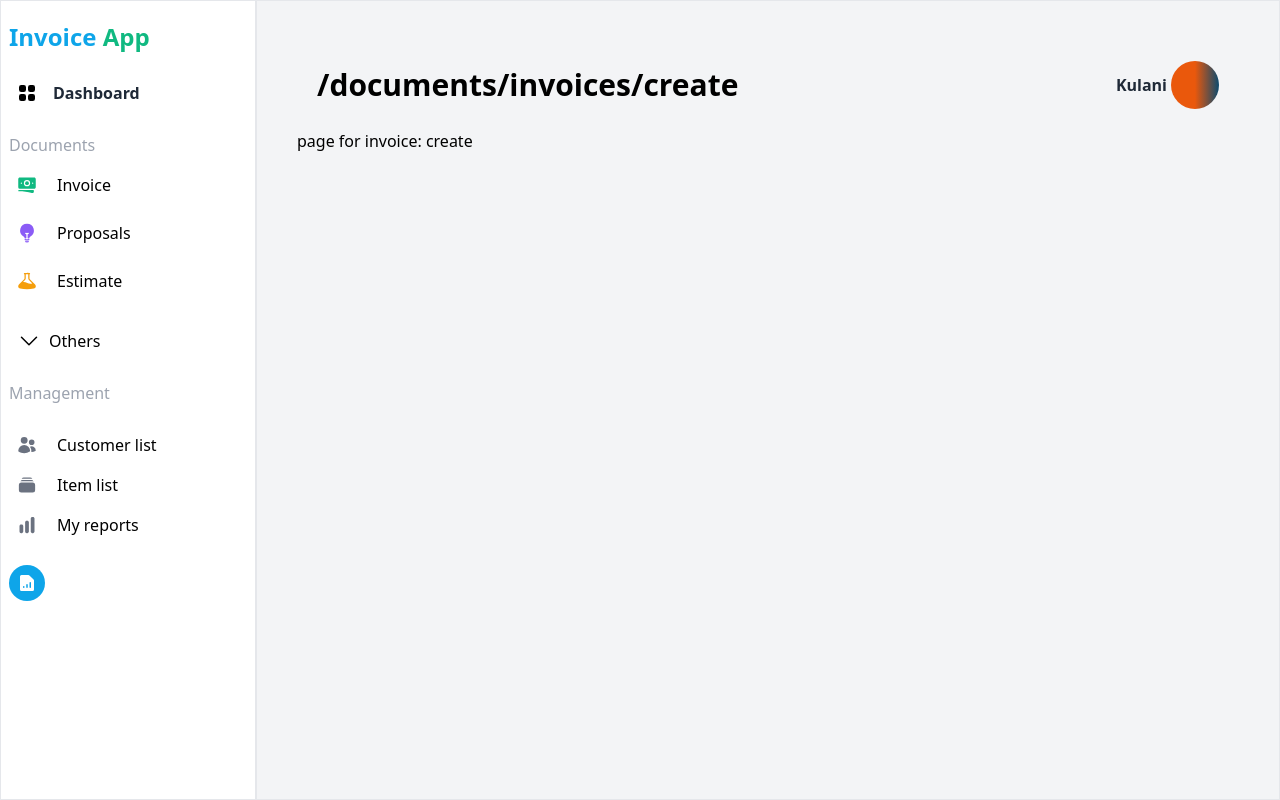
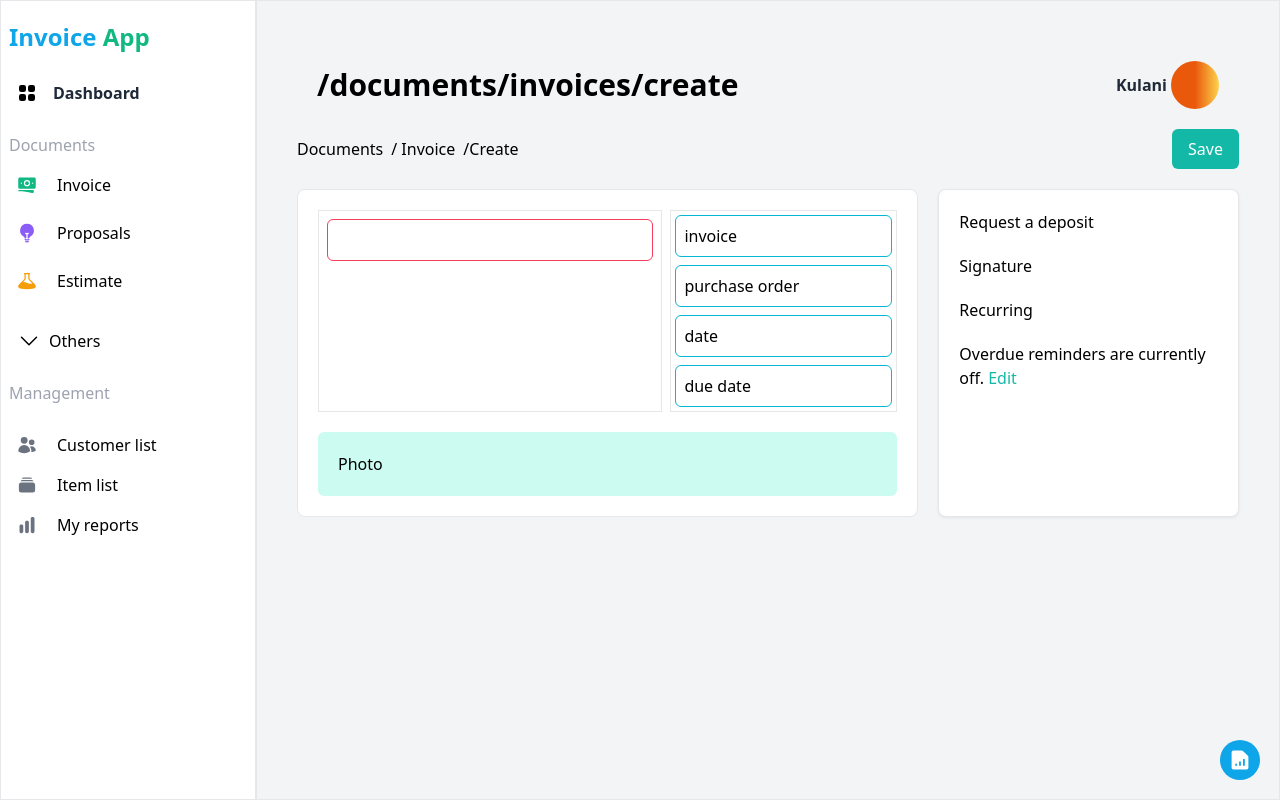
Before and after one commit to KulaniBaloyi/Invoice_app, a Next.js app: page /documents/invoices/create in a window 1280 px wide. Built offline with nearby package versions, Linux system fonts and the light colour scheme.

Commit message:
added invoice page

```diff
--- a/app/components/Header.js
+++ b/app/components/Header.js
@@ -41,7 +41,7 @@ const Header = () => {
 
         <h2 className='font-semibold text-gray-800'>Kulani</h2>
 
-    <div onClick={()=>setIsOpen(!isOpen)} className='cursor-pointer relative rounded-full aspect-square h-12 bg-gradient-to-r from via-orange-600 from-orange-600 to-sky-900'>
+    <div onClick={()=>setIsOpen(!isOpen)} className='cursor-pointer relative rounded-full aspect-square h-12 bg-gradient-to-r from via-orange-600 from-orange-600 to-[#fcd34d]'>
       {isOpen&&<ul className="absolute right-0 top-16 shadow-md shadow-gray-600 p-5 border rounded-md bg-white z-30 w-56">
         <li className="border-b p-2 flex items-center gap-5">
           <p className="bg-gray-500 aspect-square border h-8  rounded-md"></p>
--- a/app/components/Menu.js
+++ b/app/components/Menu.js
@@ -129,14 +129,12 @@ const Menu = () => {
   <path d="M18.375 2.25c-1.035 0-1.875.84-1.875 1.875v15.75c0 1.035.84 1.875 1.875 1.875h.75c1.035 0 1.875-.84 1.875-1.875V4.125c0-1.036-.84-1.875-1.875-1.875h-.75zM9.75 8.625c0-1.036.84-1.875 1.875-1.875h.75c1.036 0 1.875.84 1.875 1.875v11.25c0 1.035-.84 1.875-1.875 1.875h-.75a1.875 1.875 0 01-1.875-1.875V8.625zM3 13.125c0-1.036.84-1.875 1.875-1.875h.75c1.036 0 1.875.84 1.875 1.875v6.75c0 1.035-.84 1.875-1.875 1.875h-.75A1.875 1.875 0 013 19.875v-6.75z" />
 </svg>
 
+<Link href="/reports">
 <h2>My reports</h2>
+</Link>
               </li>
             </ul>
-            <div className='self-start bg-sky-500 grid place-content-center p-2 rounded-full'>
-            <svg xmlns="http://www.w3.org/2000/svg" viewBox="0 0 20 20" fill="currentColor" className="w-5 h-5 text-white">
-  <path fillRule="evenodd" d="M3 3.5A1.5 1.5 0 014.5 2h6.879a1.5 1.5 0 011.06.44l4.122 4.12A1.5 1.5 0 0117 7.622V16.5a1.5 1.5 0 01-1.5 1.5h-11A1.5 1.5 0 013 16.5v-13zM13.25 9a.75.75 0 01.75.75v4.5a.75.75 0 01-1.5 0v-4.5a.75.75 0 01.75-.75zm-6.5 4a.75.75 0 01.75.75v.5a.75.75 0 01-1.5 0v-.5a.75.75 0 01.75-.75zm4-1.25a.75.75 0 00-1.5 0v2.5a.75.75 0 001.5 0v-2.5z" clipRule="evenodd" />
-</svg>
-            </div>
+
           </aside>
   )
 }
--- a/app/dashboard/page.jsx
+++ b/app/dashboard/page.jsx
@@ -2,6 +2,7 @@
 "use client"
 import { useState,useEffect } from "react"
 import Link from "next/link";
+import { useRouter } from "next/navigation";
 import {
     Chart as ChartJS,
     CategoryScale,
@@ -13,6 +14,7 @@ import {
   import { Line } from "react-chartjs-2";
 const Dashboard = () => {
     const [isMounted,setIsMounted]=useState(false)
+    const router = useRouter()
 
     useEffect(()=>{
         setIsMounted(true)
@@ -38,7 +40,8 @@ const Dashboard = () => {
                     </div>
                     <div className="flex justify-between items-center gap-5">
 
-                        <h1 className="w-full rounded-xl border p-8 flex items-center gap-5">
+
+                        <h1 onClick={()=>router.push("/documents/invoices/create")} className="cursor-pointer w-full rounded-xl border p-8 flex items-center gap-5">
                         <svg xmlns="http://www.w3.org/2000/svg" viewBox="0 0 20 20" fill="currentColor" className="w-10 h-10 text-emerald-500">
   <path d="M1 4.25a3.733 3.733 0 012.25-.75h13.5c.844 0 1.623.279 2.25.75A2.25 2.25 0 0016.75 2H3.25A2.25 2.25 0 001 4.25zM1 7.25a3.733 3.733 0 012.25-.75h13.5c.844 0 1.623.279 2.25.75A2.25 2.25 0 0016.75 5H3.25A2.25 2.25 0 001 7.25zM7 8a1 1 0 011 1 2 2 0 104 0 1 1 0 011-1h3.75A2.25 2.25 0 0119 10.25v5.5A2.25 2.25 0 0116.75 18H3.25A2.25 2.25 0 011 15.75v-5.5A2.25 2.25 0 013.25 8H7z" />
 </svg>
@@ -89,8 +92,27 @@ const Dashboard = () => {
 
     </div>
                 </div>
-                <div className="shadow-sm shadow-neutral-200 bg-white border rounded-md col-span-2 p-16">Invoices overview for month goes here</div>
+                {/** */}
+              <div className=" shadow-sm shadow-neutral-200 bg-white border rounded-md col-span-2 p-5 overflow-x-auto">
+                  <section className="uppercase text-gray-500 border-b-2 pb-2 flex">
+                    <h1 className="shrink-0 w-1/2">Invoice</h1>
+                    <h1 className="shrink-0 w-1/2">Status</h1>
+                    <h1 className="shrink-0 w-1/2">Date</h1>
+                    <h1 className="shrink-0 w-1/2">Amount</h1>
+                  </section>
+                  <section className="uppercase text-gray-500 border-b-2 pb-2 flex">
+                  <h1 className="shrink-0 w-1/2">Status</h1>
+                    <h1 className="shrink-0 w-1/2">Status</h1>
+                    <h1 className="shrink-0 w-1/2">Date</h1>
+                    <h1 className="shrink-0 w-1/2">Amount</h1>
+                  </section>
 
+
+
+
+
+                </div>
+              {/** */}
             </div>
             <div className="flex-[.3] flex flex-col gap-5">
                 <div className="shadow-sm shadow-neutral-200 bg-white border rounded-mdw-full flex flex-col gap-5 p-5">
--- /dev/null
+++ b/app/documents/invoices/create/layout.js
@@ -0,0 +1,20 @@
+import React from 'react'
+
+const layout = ({children}) => {
+  return (
+    <div>
+        <nav className='flex gap-5 items-center justify-between'>
+          <ul className='flex items-center gap-2'>
+          <h1>Documents </h1>
+            <h1>/ Invoice </h1>
+            <h1>/Create</h1>
+          </ul>
+          <p className='p-2 px-4 bg-teal-500 text-white rounded-md'>Save</p>
+
+        </nav>
+        {children}
+    </div>
+  )
+}
+
+export default layout
--- /dev/null
+++ b/app/documents/invoices/create/page.jsx
@@ -0,0 +1,33 @@
+
+
+
+const Page = ({params}) => {
+  return (
+    <div className="grid grid-cols-3 gap-5 my-5">
+        <section className="border rounded-lg p-5 bg-white col-span-2 flex flex-col gap-5">
+            <div className="grid grid-cols-5 gap-2">
+                <div className="col-span-3 border p-2">
+                    <div className="border p-5 rounded-md border-rose-500"></div>
+                </div>
+                <div className="col-span-2 border p-1 flex flex-col gap-2">
+                    <div className="border p-2 border-cyan-500 rounded-md">invoice</div>
+                    <div className="border p-2 border-cyan-500 rounded-md">purchase order</div>
+                    <div className="border p-2 border-cyan-500 rounded-md">date</div>
+                    <div className="border p-2 border-cyan-500 rounded-md">due date</div>
+                </div>
+            </div>
+            <p className="p-5 bg-teal-100 rounded-md">Photo</p>
+        </section>
+        <section className="border rounded-lg p-5 bg-white shadow shadow-neutral-200">
+            <ul className="flex flex-col gap-5">
+                <li>Request a deposit</li>
+                <li>Signature</li>
+                <li>Recurring</li>
+                <li>Overdue reminders are currently off. <span className="text-teal-500">Edit</span></li>
+            </ul>
+        </section>
+    </div>
+  )
+}
+
+export default Page
--- a/app/documents/invoices/page.jsx
+++ b/app/documents/invoices/page.jsx
@@ -10,7 +10,7 @@ const Invoices = () => {
         <h1 className='p-2 col-span-2'>Amount</h1>
     </section>
     <Link href="/documents/invoices/invoice-1">
-    <section className='grid grid-cols-9 bg-white p-5 items-center'>
+    <section className='grid grid-cols-9 bg-white p-5 items-center border-b'>
         <h1 className='p-2 col-span-3 flex flex-col'>
             <p>Kulani</p>
             <p>#invoice-1</p>
--- a/app/layout.js
+++ b/app/layout.js
@@ -15,7 +15,12 @@ export default function RootLayout({ children }) {
   return (
     <html lang="en">
       <body >
-        <div className='grid grid-cols-5'>
+        <div className='grid grid-cols-5 relative'>
+        <div className='absolute bottom-5 right-5 z-50 bg-sky-500 grid place-content-center p-2 rounded-full'>
+            <svg xmlns="http://www.w3.org/2000/svg" viewBox="0 0 20 20" fill="currentColor" className="w-6 h-6 text-white">
+  <path fillRule="evenodd" d="M3 3.5A1.5 1.5 0 014.5 2h6.879a1.5 1.5 0 011.06.44l4.122 4.12A1.5 1.5 0 0117 7.622V16.5a1.5 1.5 0 01-1.5 1.5h-11A1.5 1.5 0 013 16.5v-13zM13.25 9a.75.75 0 01.75.75v4.5a.75.75 0 01-1.5 0v-4.5a.75.75 0 01.75-.75zm-6.5 4a.75.75 0 01.75.75v.5a.75.75 0 01-1.5 0v-.5a.75.75 0 01.75-.75zm4-1.25a.75.75 0 00-1.5 0v2.5a.75.75 0 001.5 0v-2.5z" clipRule="evenodd" />
+</svg>
+            </div>
           <Menu/>
           <main className='border col-span-4 p-10 h-[100dvh] overflow-y-auto bg-gray-100'>
           <Header/>
--- /dev/null
+++ b/app/reports/layout.js
@@ -0,0 +1,20 @@
+import React from 'react'
+
+const layout = ({children}) => {
+  return (
+    <div>
+        <nav className='flex items-center justify-between'>
+        <p className='rounded-md px-4 py-2 bg-white border flex gap-5 items-center'>Last year
+        <svg xmlns="http://www.w3.org/2000/svg" viewBox="0 0 20 20" fill="currentColor" className="w-5 h-5 text-teal-500">
+  <path fillRule="evenodd" d="M5.23 7.21a.75.75 0 011.06.02L10 11.168l3.71-3.938a.75.75 0 111.08 1.04l-4.25 4.5a.75.75 0 01-1.08 0l-4.25-4.5a.75.75 0 01.02-1.06z" clipRule="evenodd" />
+</svg>
+
+        </p>
+            <p className='rounded-md bg-teal-500 text-white px-4 py-2'>Export</p>
+        </nav>
+        {children}
+    </div>
+  )
+}
+
+export default layout
--- /dev/null
+++ b/app/reports/page.jsx
@@ -0,0 +1,12 @@
+import React from 'react'
+
+const Reports = () => {
+  return (
+    <div className='flex flex-col gap-10 my-5'>
+        <section className='aspect-video w-full bg-white rounded-lg border grid place-content-center'>bar graph</section>
+        <section className='aspect-video w-full bg-white rounded-lg border grid place-content-center'>pie chart</section>
+    </div>
+  )
+}
+
+export default Reports
```
